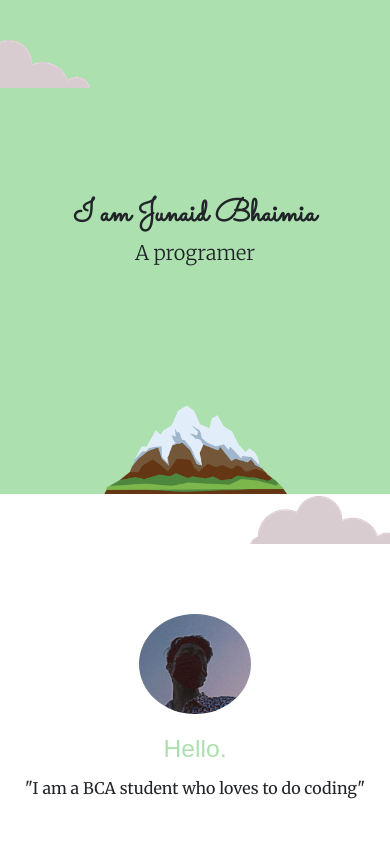
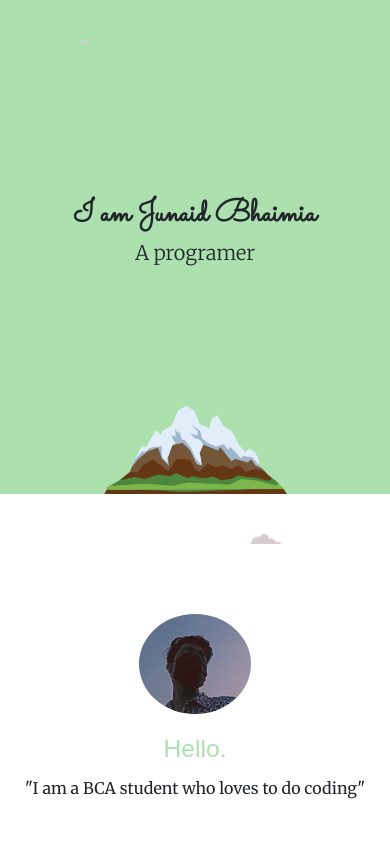
Before and after one commit to JunaidBhaimia/html-portfolio, a plain HTML site: page index.html in a window 390 px wide. Shown: the top 844 px of the page. Drawn offline with nearby package versions, Linux system fonts and the light colour scheme.

Commit message:
Update styles.css

```diff
--- a/styles.css
+++ b/styles.css
@@ -7,6 +7,7 @@
         position: absolute;
         right: 150px;
         top: 20px;
+        width: 10px;
     }
 
 
@@ -14,6 +15,7 @@
         position: absolute;
         left: 120px;
         bottom: 150px;
+        height: 10px;
     }
 }
 
```
